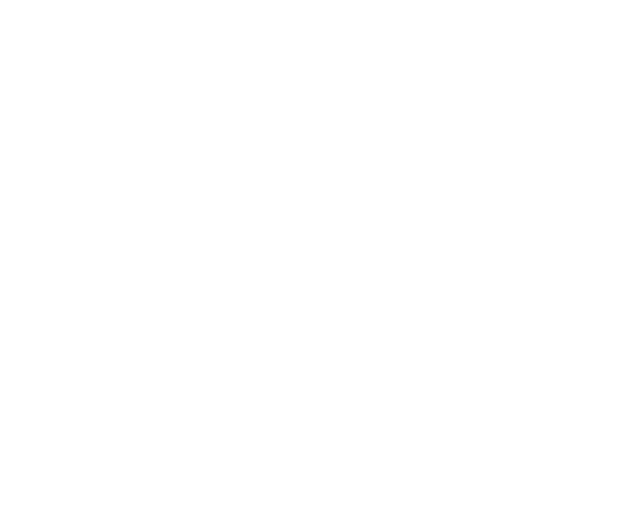
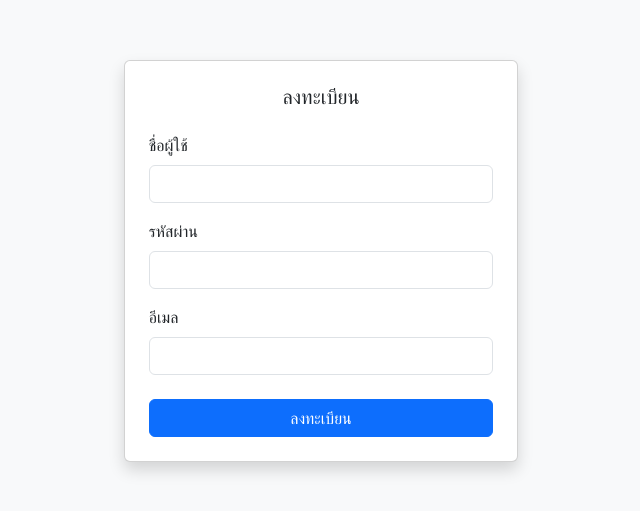
Before and after one commit to GiftNuttamon/WebWishes, a React (Create React App) app in the folder my-react/: page /register in a window 1280 px wide. Before the commit this address had no page. Shown: the part 139-650 px from the top of the page, without its empty margins (319-959 px from the left). Built offline with nearby package versions, Linux system fonts and the light colour scheme.

Commit message:
Add registration functionality to Express app and React frontend. Implement registration endpoint in Express and create Registor component in React for user registration with form validation and success/error handling.

```diff
--- a/my-react/src/App.js
+++ b/my-react/src/App.js
@@ -3,6 +3,7 @@
 import 'bootstrap/dist/css/bootstrap.min.css';
 import Login from './pages/Login';
 import Users from './pages/Users';
+import Registor from './pages/Registor';
 import './App.css';
 
 const App = () => {
@@ -12,6 +13,7 @@
         <Route path="/" element={<Navigate to="/login" replace />} />
         <Route path="/login" element={<Login />} />
         <Route path="/users" element={<Users />} />
+        <Route path="/register" element={<Registor />} />
       </Routes>
     </BrowserRouter>
   );
--- /dev/null
+++ b/my-react/src/pages/Registor.js
@@ -0,0 +1,111 @@
+import React, { useState } from 'react';
+import { useNavigate } from 'react-router-dom';
+import { Container, Row, Col, Form, Button, Card, Alert } from 'react-bootstrap';
+import axios from 'axios';
+
+const Registor = () => {
+  const [formData, setFormData] = useState({
+    username: '',
+    password: '',
+    mail: ''
+  });
+  const [error, setError] = useState('');
+  const [success, setSuccess] = useState(false);
+  const navigate = useNavigate();
+
+  const handleChange = (e) => {
+    const { name, value } = e.target;
+    setFormData(prevState => ({
+      ...prevState,
+      [name]: value
+    }));
+  };
+
+  const handleSubmit = async (e) => {
+    e.preventDefault();
+    setError('');
+
+    // Validate form data
+    if (!formData.username || !formData.password || !formData.mail) {
+      setError('กรุณากรอกข้อมูลให้ครบทุกช่อง');
+      return;
+    }
+
+    try {
+      // Send registration data to backend
+      const response = await axios.post('http://localhost:4000/register', formData);
+      if (response.data.success) {
+        setSuccess(true);
+      } else {
+        setError('เกิดข้อผิดพลาดในการลงทะเบียน');
+      }
+    } catch (err) {
+      setError('เกิดข้อผิดพลาดในการเชื่อมต่อกับเซิร์ฟเวอร์');
+    }
+  };
+
+  return (
+    <Container fluid className="vh-100 d-flex align-items-center justify-content-center bg-light">
+      <Row className="w-100 justify-content-center">
+        <Col xs={12} sm={8} md={6} lg={4}>
+          <Card className="shadow">
+            <Card.Body className="p-4">
+              <Card.Title className="text-center mb-4">ลงทะเบียน</Card.Title>
+              {error && <Alert variant="danger">{error}</Alert>}
+              {success ? (
+                <div className="text-center">
+                  <Alert variant="success">ลงทะเบียนเสร็จสิ้น</Alert>
+                  <Button
+                    variant="primary"
+                    onClick={() => navigate('/login')}
+                    className="w-100"
+                  >
+                    ไปยังหน้าเข้าสู่ระบบ
+                  </Button>
+                </div>
+              ) : (
+                <Form onSubmit={handleSubmit}>
+                  <Form.Group className="mb-3">
+                    <Form.Label>ชื่อผู้ใช้</Form.Label>
+                    <Form.Control
+                      type="text"
+                      name="username"
+                      value={formData.username}
+                      onChange={handleChange}
+                      required
+                    />
+                  </Form.Group>
+                  <Form.Group className="mb-3">
+                    <Form.Label>รหัสผ่าน</Form.Label>
+                    <Form.Control
+                      type="password"
+                      name="password"
+                      value={formData.password}
+                      onChange={handleChange}
+                      required
+                    />
+                  </Form.Group>
+                  <Form.Group className="mb-4">
+                    <Form.Label>อีเมล</Form.Label>
+                    <Form.Control
+                      type="email"
+                      name="mail"
+                      value={formData.mail}
+                      onChange={handleChange}
+                      required
+                    />
+                  </Form.Group>
+                  <Button variant="primary" type="submit" className="w-100">
+                    ลงทะเบียน
+                  </Button>
+                </Form>
+              )}
+            </Card.Body>
+          </Card>
+        </Col>
+      </Row>
+    </Container>
+  );
+};
+
+export default Registor;
```
Also changed, not shown: 1 other file (tests, documents, lock files or other folders).
